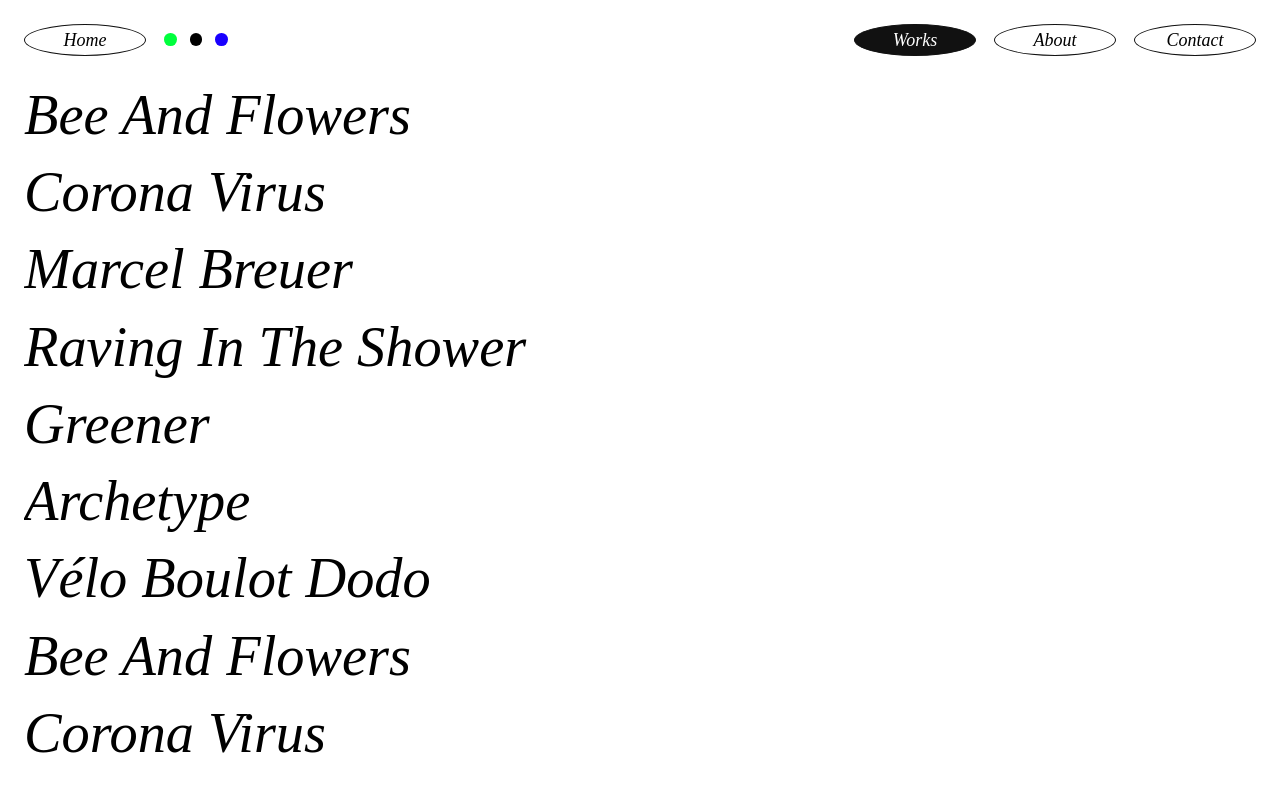
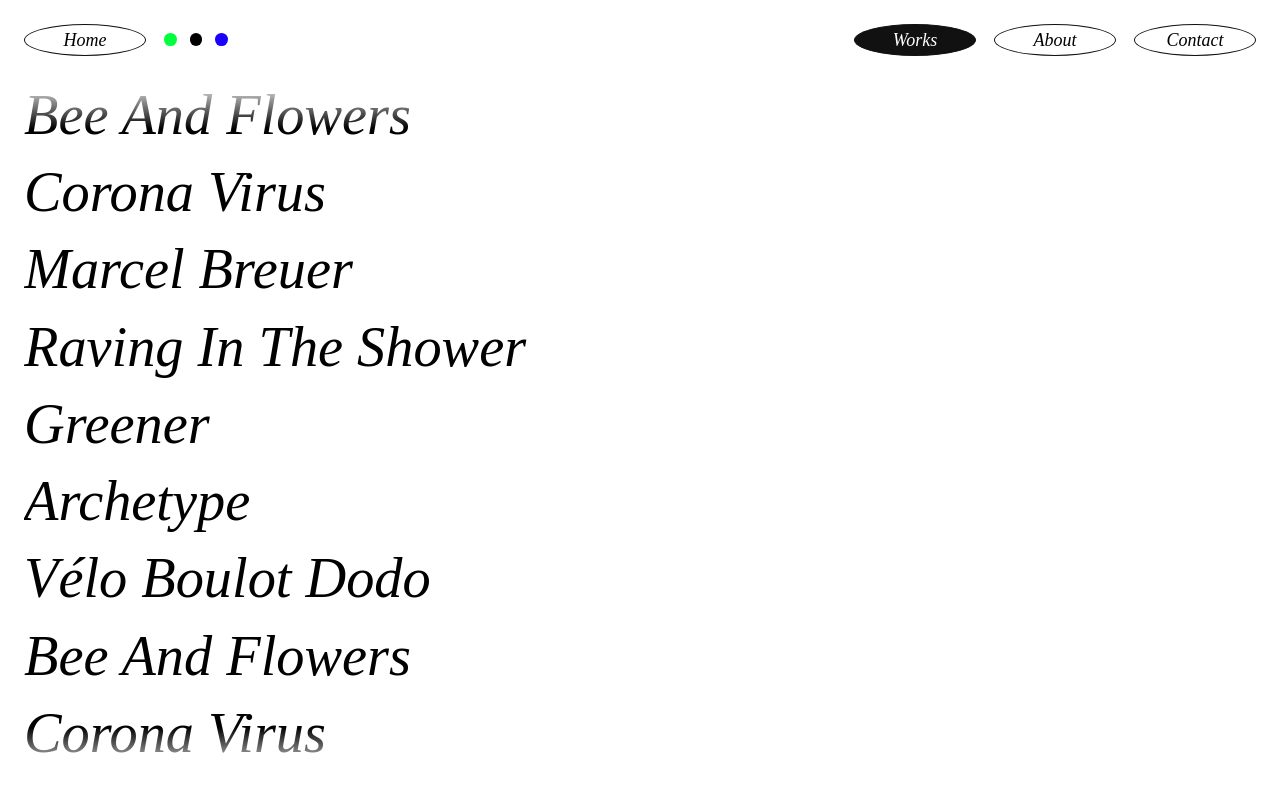
Before and after one commit to Hugofgx9/LouisePortfolio2, a Vue app: page /works in a window 1280 px wide. Shown: the top 792 px of the page. Built offline with nearby package versions, Linux system fonts and the light colour scheme.

Commit message:
add gradient

```diff
--- a/src/components/Loader.vue
+++ b/src/components/Loader.vue
@@ -7,7 +7,7 @@ import { mapState } from 'vuex';
 export default {
 	name: 'Loader',
 	components: {
-		//WorkPage,
+		WorkPage,
 	},
 	data() {
 		return {
@@ -32,9 +32,9 @@ export default {
 <template>
 	<div class="loader">
 		<slot></slot>
-<!-- 		<div class="preload" v-show="false" >
+		<div class="preload" v-show="false" >
 			<WorkPage v-for="project in projects" :id="project.key" :key="project.key"/>
-		</div> -->
+		</div>
 	</div>
 
 </template>
--- a/src/scss/_theme.scss
+++ b/src/scss/_theme.scss
@@ -13,6 +13,10 @@
   .mobile {
     padding: $mobile-padding;
   }
+}
+
+::selection {
+  background: rgb(101,122,235);
 }
 
 :root {
--- a/src/views/desktopViews/WorkPage.vue
+++ b/src/views/desktopViews/WorkPage.vue
@@ -24,7 +24,8 @@
 			</div>
 
 			<div class="about-my-work">
-				<ul class="about-list">
+				<div class="about-list">
+					<ul>
 						<li class="software">
 							<h3>Software</h3>
 							<ul class="about-item">
@@ -41,8 +42,11 @@
 							</div>
 						</li>
 					</ul>
+
+					<DraggableLink text="Next work" :to="nextProjectLink" color='black' class="button"/>
+
 				</div>
-			<DraggableLink text="next Work" :to="nextProjectLink" class="button"/>
+			</div>
 		</div>
 	</div>
 </template>
@@ -141,6 +145,20 @@ export default {
 				margin-top: 18px;
 				margin-bottom: 18px;
 			}
+
+			.button {
+				cursor: move;
+				//position: absolute;
+				//bottom: 20%;
+				//right: 20%;
+				z-index: 10;
+				margin-top: 30px;
+				//position: relative;
+				margin-left: -50px;
+				right: 0;
+				width: 140px;
+				height: 37px;
+			}
 		}
 
 		.illustration-section {
@@ -159,15 +177,6 @@ export default {
 			}
 		}
 
-		.button {
-			cursor: move;
-			position: absolute;
-			bottom: 20%;
-			right: 20%;
-			z-index: 2;
-			width: 140px;
-			height: 37px;
-		}
 	}
 }
 
--- a/src/views/desktopViews/Works.vue
+++ b/src/views/desktopViews/Works.vue
@@ -5,7 +5,7 @@ export default {
 	name: 'Works',
 	components: {
 		InfiniteScroll,
-	}
+	},
 }
 </script>
 
@@ -21,6 +21,12 @@ export default {
 	height: calc(100vh - (32px + 3 * 24px));
 	max-height: 60vw;
 	font-size: $big-font-size;
+	mask-image: linear-gradient(0deg,
+		rgba(255,255,255,0) 0%,
+		rgba(255,255,255,1) 7%,
+		rgba(255,255,255,1) 93%,
+		rgba(255,255,255,0) 100%
+	);
 }
 
 </style>
```
Lines whose indentation alone changed are shown as unchanged.
